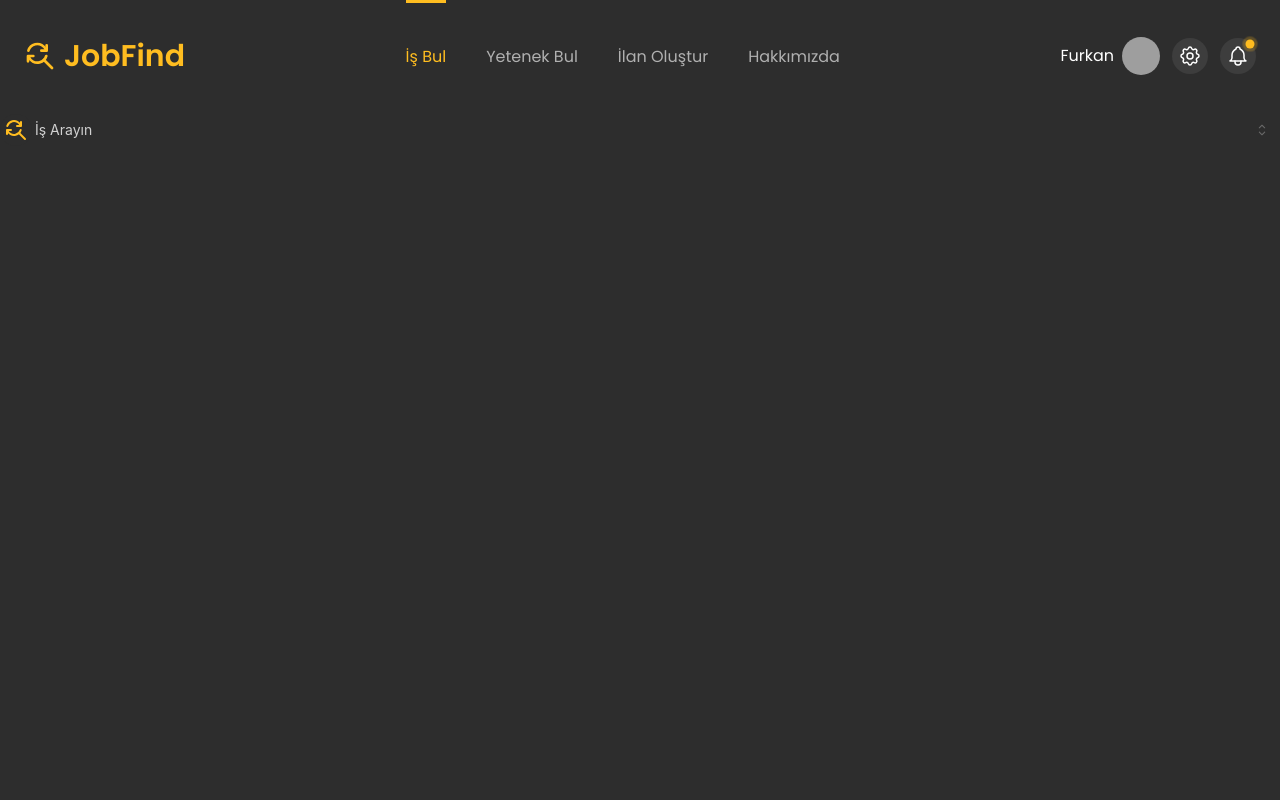
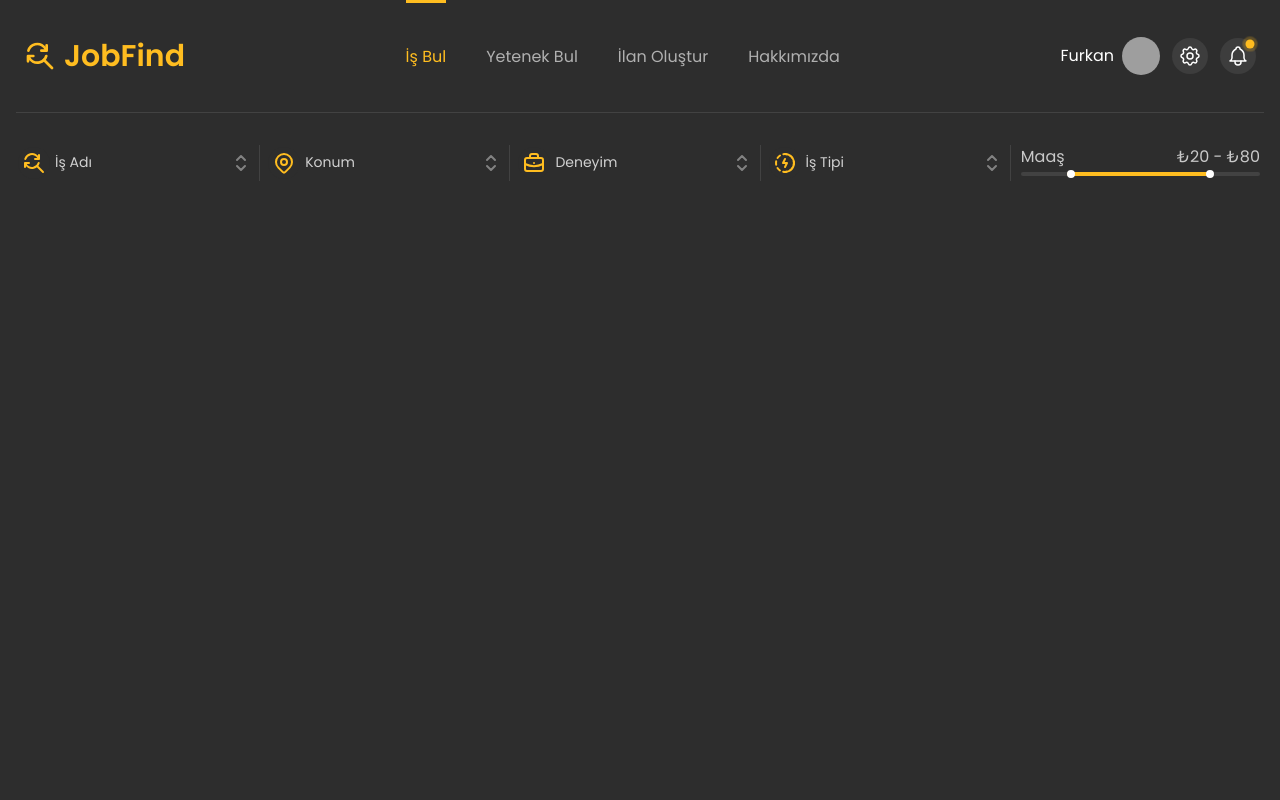
Before and after one commit to themfg63/JobFind, a React (Create React App) app in the folder frontend/: page /find-jobs in a window 1280 px wide. Shown: the top 800 px of the page. Built offline with nearby package versions, Linux system fonts and the light colour scheme; grey boxes are pictures that could not be loaded.

Commit message:
search bars updated

```diff
--- a/frontend/src/App.tsx
+++ b/frontend/src/App.tsx
@@ -13,7 +13,8 @@ function App(){
     colors:{
       'brightSun': ['#fffbeb','#fff3c6','#ffe588','#ffd149','#ffbd20','#f99b07','#dd7302','#b75006','#943c0c','#7a330d','#461902'],
       'mineShaft': ['#f6f6f6','#e7e7e7','#d1d1d1','#b0b0b0','#888888','#6d6d6d','#5d5d5d','#4f4f4f','#454545','#3d3d3d','#2d2d2d']
-    }
+    },
+    fontFamily: "poppins, sans-serif"
   })
   return(
     <MantineProvider defaultColorScheme='dark' theme={theme}>
--- a/frontend/src/Data/Data.tsx
+++ b/frontend/src/Data/Data.tsx
@@ -1,3 +1,4 @@
+import { IconBriefcase, IconMapPin, IconRecharging, icons, IconZoomReplace } from "@tabler/icons-react";
 import { link } from "fs";
 
 export const companies = [
@@ -96,3 +97,18 @@ export const footerLinks =[
         title: "Destek", link: ["Yardım & Destek", "Geri Dönüş", "FAQs"]
     }
 ]
+
+export const dropdownData = [
+    {
+        title: "İş Adı", icon: IconZoomReplace, options: ['Designer','Developer','Ürün Yöneticisi', "Marketing Specialist",'Analiz Uzmanı','Satış ve Pazarlama','İçerik Üreticisi','Müşteri Hizmetleri','Java Developer','Backend Developer','Frontend Developer']
+    },
+    {
+        title: "Konum", icon: IconMapPin, options: ['İstanbul','Ankara','İzmir','Kocaeli','Sakaraya','Bursa','Bolu','Eskişehir','Konya','Tekirdağ','Antalya','Mersin','Adana','Kayseri']
+    },
+    {
+        title: "Deneyim", icon: IconBriefcase, options: ['Junior','Middle','Senior']
+    },
+    {
+        title: "İş Tipi", icon: IconRecharging, options: ['Full Time','Part Time','Hibrit','Uzaktan']
+    }
+]
--- a/frontend/src/FindJobs/MultiInput.tsx
+++ b/frontend/src/FindJobs/MultiInput.tsx
@@ -1,17 +1,22 @@
-import { useState } from 'react';
+import { useEffect, useState } from 'react';
 import { Checkbox, CheckIcon, Combobox, Group, Input, Pill, PillsInput, useCombobox } from '@mantine/core';
-import { IconSearch, IconZoomReplace } from '@tabler/icons-react';
+import { IconSearch, IconSelector, IconZoomReplace } from '@tabler/icons-react';
 
-const groceries = ['🍎 Apples', '🍌 Bananas', '🥦 Broccoli', '🥕 Carrots', '🍫 Chocolate'];
 
-const MultiInput = () => {
+
+const MultiInput = (props:any) => {
+
+  useEffect(() => {
+    setData(props.options);
+  },[])
+
   const combobox = useCombobox({
     onDropdownClose: () => combobox.resetSelectedOption(),
     onDropdownOpen: () => combobox.updateSelectedOptionIndex('active'),
   });
 
   const [search, setSearch] = useState('');
-  const [data, setData] = useState(groceries);
+  const [data, setData] = useState<string[]>([]);
   const [value, setValue] = useState<string[]>([]);
 
   const exactOptionMatch = data.some((item) => item === search);
@@ -56,11 +61,11 @@ const MultiInput = () => {
   ))
 
   return (
-    <Combobox store={combobox} onOptionSubmit={handleValueSelect} withinPortal={false}>
+    <Combobox  store={combobox} onOptionSubmit={handleValueSelect} withinPortal={false}>
       <Combobox.DropdownTarget>
-        <PillsInput variant='unstyled' rightSection={<Combobox.Chevron />} onClick={() => combobox.openDropdown()}
-        leftSection={<div className='text-bright-sun-400 p-1 bg-mine-shaft-950 rounded-full mr-1'>
-            <IconZoomReplace />
+        <PillsInput variant='unstyled' rightSection={<IconSelector/>} onClick={() => combobox.openDropdown()}
+        leftSection={<div className='text-bright-sun-400 p-1 bg-mine-shaft-950 rounded-full mr-2'>
+            <props.icon />
             </div>}
         >
         <Pill.Group>
@@ -72,7 +77,7 @@ const MultiInput = () => {
                     )}
                 </>
             ):(
-                <Input.Placeholder className='!text-mine-shaft-200'>İş Arayın</Input.Placeholder>
+                <Input.Placeholder className='!text-mine-shaft-200'>{props.title}</Input.Placeholder>
             )}
         </Pill.Group>
         </PillsInput>
--- a/frontend/src/FindJobs/SearchBar.tsx
+++ b/frontend/src/FindJobs/SearchBar.tsx
@@ -1,8 +1,25 @@
+import { Divider, RangeSlider } from "@mantine/core";
+import { dropdownData } from "../Data/Data";
 import MultiInput from "./MultiInput";
+import { useState } from "react";
 
 const SearchBar = () => {
-    return <div>
-        <MultiInput />
+    const [value, setValue] = useState<[number, number]>([20,80]);
+    return <div className="flex px-5 py-8">
+        {
+            dropdownData.map((item, index) =><> <div key={index} className="w-1/5">
+                <MultiInput {...item} />
+            </div>
+            <Divider mr="xs" size="xs" orientation="vertical" />
+            </>)
+        }
+        <div className="w-1/5">
+        <div className="flex justify-between">
+            <div>Maaş</div>
+            <div>&#8378;{value[0]} - &#8378;{value[1]}</div>
+        </div>
+            <RangeSlider color="brightSun.4" size="xs" value={value} onChange={setValue} />
+        </div>
     </div>
 }
 
--- a/frontend/src/Pages/FindJobs.tsx
+++ b/frontend/src/Pages/FindJobs.tsx
@@ -1,9 +1,11 @@
+import { Divider } from "@mantine/core";
 import SearchBar from "../FindJobs/SearchBar";
 
 
 const FindJobs = () => {
     return (
         <div className="min-h-[100vh] bg-mine-shaft-950 font-['poppins']">
+            <Divider size="xs" mx="md" />
             <SearchBar />
 
         </div>
```
